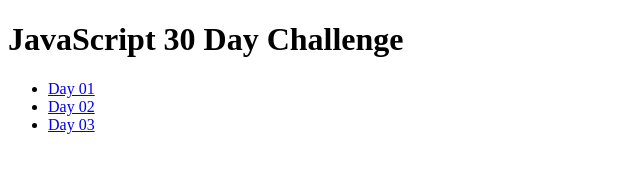
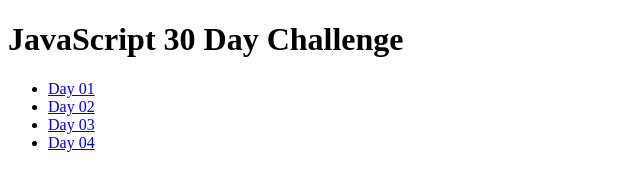
Before and after one commit to milose/javascript-30, a website: page src/index.html in a window 1280 px wide. Shown: the full height of the page, 0-640 px from the left. Drawn offline with Linux system fonts and the light colour scheme.

Commit message:
Add link to the index.

```diff
--- a/src/index.html
+++ b/src/index.html
@@ -12,6 +12,7 @@
         <li><a href="/day-01/">Day 01</a></li>
         <li><a href="/day-02/">Day 02</a></li>
         <li><a href="/day-03/">Day 03</a></li>
+        <li><a href="/day-04/">Day 04</a></li>
     </ul>
 
 </body>
```
